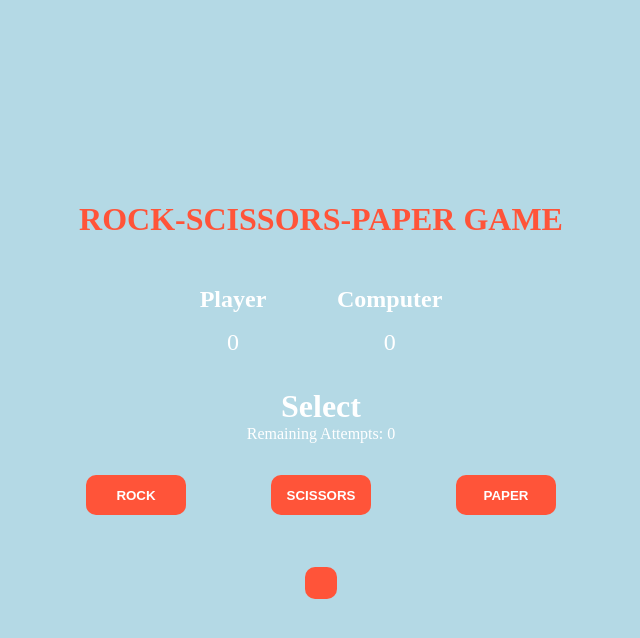
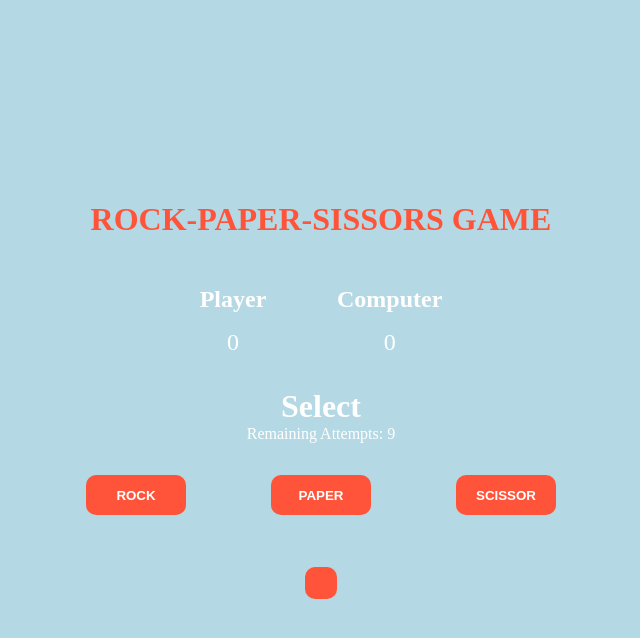
Before and after one commit to shinwon-kim/Rock_Scissors_Paper-app, a plain HTML site: page index.html in a window 1280 px wide. Both pictures are taken after a click on the button "ROCK". Shown: the whole page, without its empty margins (319-959 px from the left). Drawn offline with Linux system fonts and the light colour scheme.

Commit message:
feat: Add basic RPS game locic

```diff
--- a/index.html
+++ b/index.html
@@ -3,12 +3,12 @@
 <head>
     <meta charset="UTF-8">
     <meta name="viewport" content="width=device-width, initial-scale=1.0">
-    <title>Rock, Scissors, Paper</title>
+    <title>RPS</title>
     <link rel="stylesheet" href="styles.css" />
 </head>
 <body>
     <section class="game">
-        <div class="title">ROCK-SCISSORS-PAPER GAME</div>
+        <div class="title">rock-paper-sissors game</div>
         <div class="score">
             <div class="playerScore">
                 <h2>Player</h2>
@@ -22,9 +22,9 @@
         <div class="move">Select</div>
         <div class="movesleft">Remaining Attempts: 0</div>
         <div class="options">
-            <button class="rock">ROCK</button>
-            <button class="scissor">SCISSORS</button>
-            <button class="paper">PAPER</button>
+            <button class="rock">rock</button>
+            <button class="paper">paper</button>
+            <button class="scissor">scissor</button>
         </div>
         <div class="result">
             <button class="reload"></button>
--- a/script.js
+++ b/script.js
@@ -0,0 +1,33 @@
+let playerScore = 0;
+let computerScore = 0;
+let moves = 0;
+const totlaCount = 10;
+
+const playGame = () => {
+    const rockBtn = document.querySelector(".rock");
+    const paperBtn = document.querySelector(".papaer");
+    const sissorBtn = document.querySelector(".sissor");
+
+    const playerOptions = [rockBtn, sissorBtn, paperBtn];
+    const computerOptions = ["rock", "paper", "sissors"];
+
+    playerOptions.forEach(option => {
+        option.addEventListener("click", () => {
+            const movesLeft = document.querySelector(".movesleft");
+            moves++;
+            movesLeft.innerHTML = `Remaining Attempts: ${totlaCount - moves}`;
+
+            const choiceNumber = Math.floor(Math.random() * 3);
+            const computerChoice = computerOptions[choiceNumber];
+
+            // Check who wins
+            winner(option.innerText, computerChoice)
+        })
+    })
+}
+
+const winner = (player, computer) => {
+
+}
+
+playGame();
--- a/styles.css
+++ b/styles.css
@@ -20,6 +20,7 @@
     font-size: 2rem;
     font-weight: bold;
     color: #ff5439;
+    text-transform: uppercase;
 }
 
 .score {
@@ -51,6 +52,7 @@
     border: none;
     outline: none;
     cursor: pointer;
+    text-transform: uppercase
 }
 
 .move {
```
